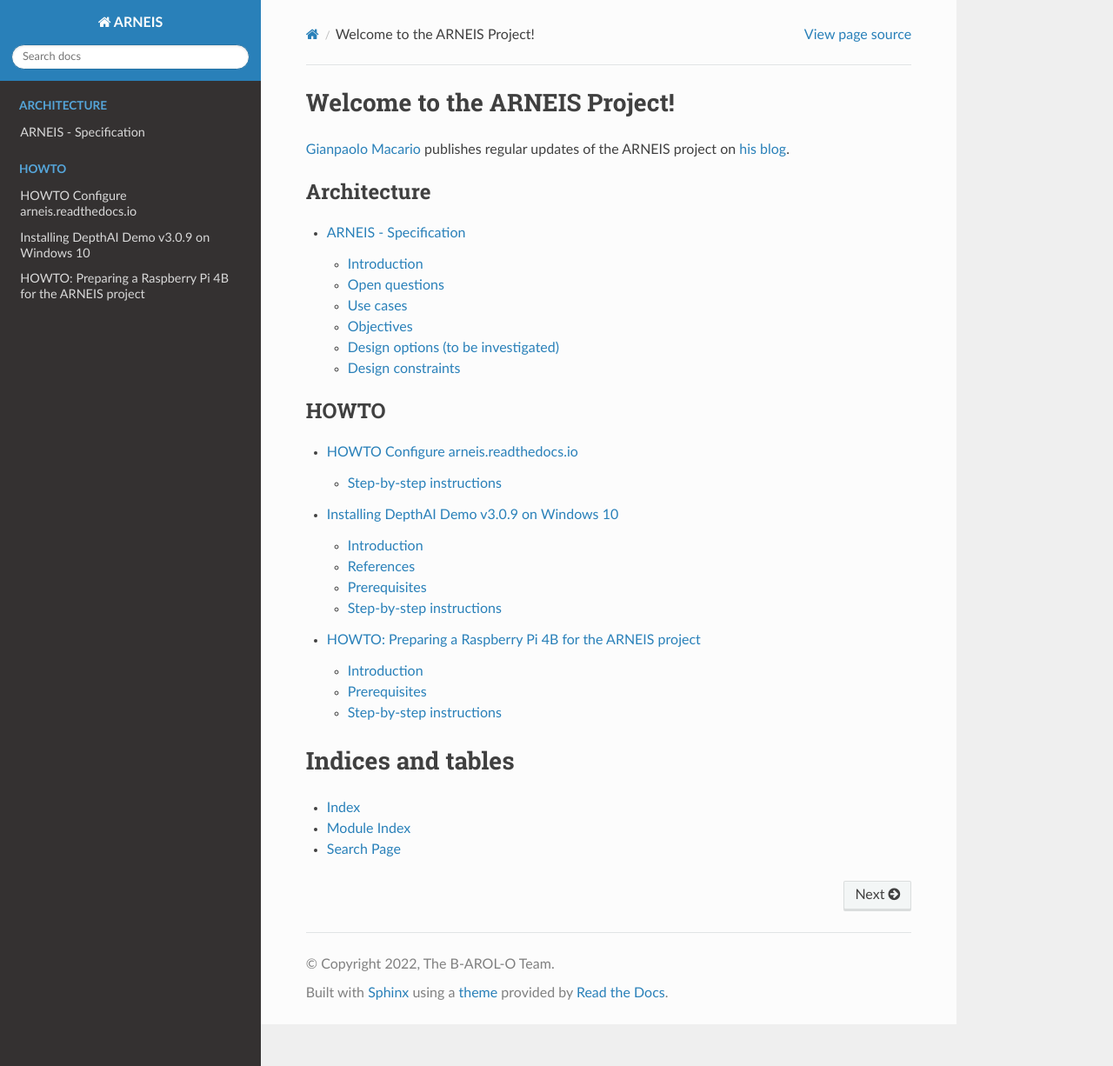
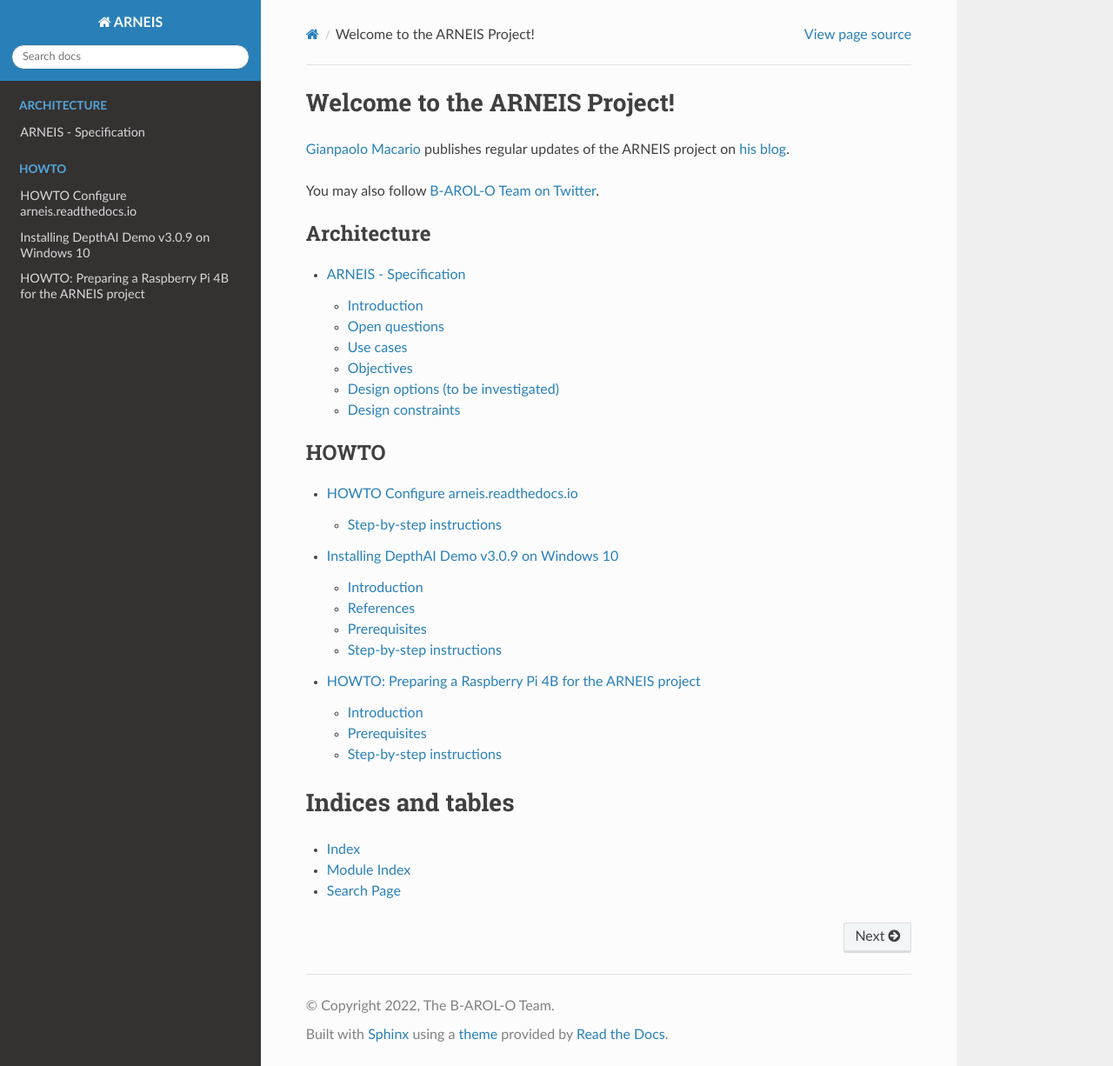
Before and after one commit to B-AROL-O/ARNEIS, a Sphinx documentation site: the page built from docs/index.rst, in a window 1280 px wide and 1226 px high. Shown: the whole window at 87% size. Built offline with Sphinx 7.4.7 and the Read the Docs theme 2.0.0, drawn with Linux system fonts in a browser that asks for light colours.

Commit message:
Add link to B-AROL-O team on Twitter

```diff
--- a/docs/index.rst
+++ b/docs/index.rst
@@ -6,7 +6,9 @@
 Welcome to the ARNEIS Project!
 ==============================
 
-`Gianpaolo Macario <https://gmacario.github.io/>`_ publishes regular updates of the ARNEIS project on  `his blog <https://gmacario.github.io/posts>`_.
+`Gianpaolo Macario <https://gmacario.github.io/>`_ publishes regular updates of the ARNEIS project on `his blog <https://gmacario.github.io/posts>`_.
+
+You may also follow `B-AROL-O Team on Twitter <https://twitter.com/baroloteam>`_.
 
 .. toctree::
    :maxdepth: 2
```
